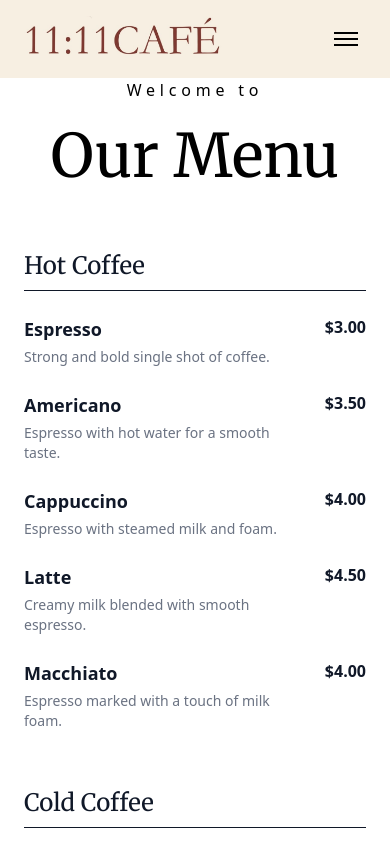
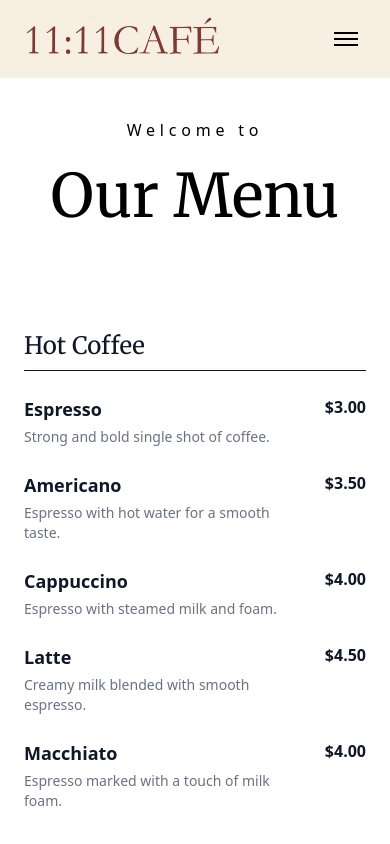
Before and after one commit to 321456987737/11cafe, a Next.js app: page /Menu in a window 390 px wide. Shown: the top 844 px of the page. Built offline with nearby package versions, Linux system fonts and the light colour scheme.

Commit message:
adding the component this is meow

```diff
--- a/src/app/Menu/page.js
+++ b/src/app/Menu/page.js
@@ -56,7 +56,7 @@ export default function Page() {
   return (
     <>
       <div className="w-full ">
-          <div className="bg-white  md:my-20 flex items-center justify-center ">
+          <div className="bg-white  md:my-20 my-10 flex items-center justify-center ">
             <motion.div className="text-center">
               <motion.p
                 initial={{ opacity: 0, y: 20 }}
```
